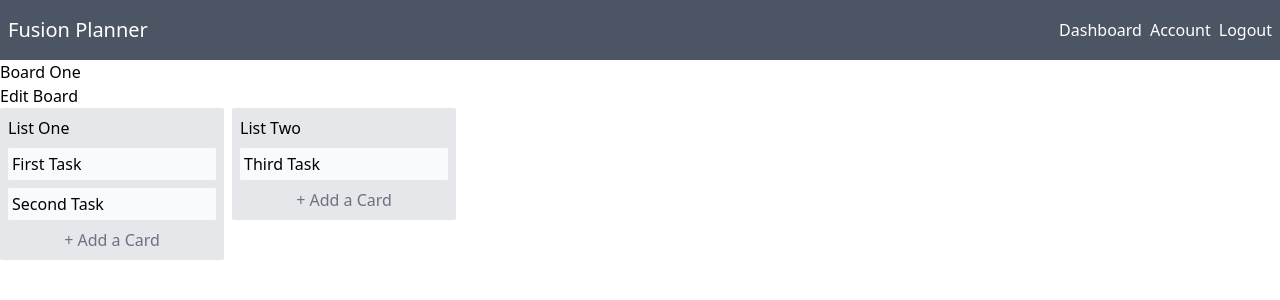
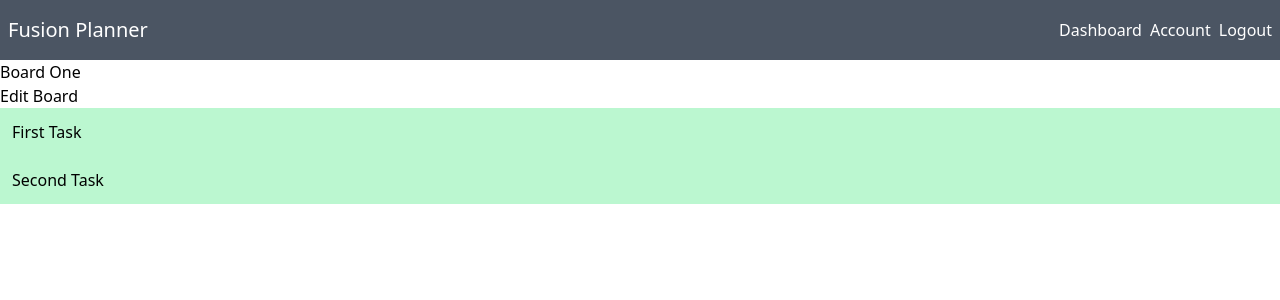
Before and after one commit to LBHCallumM/fusion-planner-frontend, a Next.js app: page /boards/1 in a window 1280 px wide. Shown: the top 300 px of the page. Built offline with nearby package versions, Linux system fonts and the light colour scheme.

Commit message:
Add react-beautiful-dnd

```diff
--- a/next.config.js
+++ b/next.config.js
@@ -1,6 +1,6 @@
 /** @type {import('next').NextConfig} */
 const nextConfig = {
-  reactStrictMode: true,
+  // reactStrictMode: true,
 }
 
 module.exports = nextConfig
--- a/package.json
+++ b/package.json
@@ -19,6 +19,7 @@
     "next": "13.1.6",
     "postcss": "^8.4.21",
     "react": "18.2.0",
+    "react-beautiful-dnd": "^13.1.1",
     "react-dom": "18.2.0",
     "tailwindcss": "^3.2.4",
     "typescript": "4.9.5"
--- a/src/pages/_document.tsx
+++ b/src/pages/_document.tsx
@@ -1,6 +1,12 @@
-import { Html, Head, Main, NextScript } from 'next/document'
+import Document, { Html, Head, Main, NextScript, DocumentInitialProps, DocumentContext } from 'next/document'
+import { resetServerContext } from 'react-beautiful-dnd'
+// import App from 'next/app'
 
-export default function Document() {
+
+export default function MyDocument() {
+
+
+
   return (
     <Html lang="en">
       <Head />
@@ -11,3 +17,10 @@ export default function Document() {
     </Html>
   )
 }
+
+
+MyDocument.getInitialProps = async  (ctx: DocumentContext) : Promise<DocumentInitialProps> => {
+  const initialProps = await Document.getInitialProps(ctx);
+  resetServerContext()
+  return { ...initialProps }
+}
--- a/src/pages/boards/[id].tsx
+++ b/src/pages/boards/[id].tsx
@@ -1,11 +1,15 @@
+import { DragDropContext, Droppable, Draggable } from "react-beautiful-dnd";
+
 const data = [
   {
     name: "List One",
     cards: [
       {
+        id: "1",
         title: "First Task",
       },
       {
+        id: "2",
         title: "Second Task",
       },
     ],
@@ -14,12 +18,15 @@ const data = [
     name: "List Two",
     cards: [
       {
+        id: "3",
         title: "Third Task",
       },
     ],
   },
 ];
 const Board = () => {
+  const handleDragEnd = () => {};
+
   return (
     <div>
       {/* Taskbar */}
@@ -29,22 +36,35 @@ const Board = () => {
         <button>Edit Board</button>
       </div>
 
+      {/* <DragDropContext onDragEnd={handleDragEnd}> */}
+
       {/* Board */}
-      <ul className="flex space-x-2">
+      {/* <ul className="flex space-x-2">
         {data.map(({ name, cards}, listIndex) => (
           <li key={listIndex}>
                 <div className="bg-gray-200 w-56 p-2 rounded-sm">
                     <h2>{name}</h2>
 
+                    <Droppable droppableId={`droppable-${listIndex}`}>
+          {(provided, snapshot) => (
  <ul className="flex flex-col space-y-2 mt-2">
  {
      cards.map(({ title}, cardIndex) => (
+        <Draggable draggableId={`draggable-${listIndex}-${cardIndex}`} index={cardIndex}>
+          {( provided, snapshot) => (
             <li key={cardIndex}>
              <div className="bg-gray-50 p-1 rounded-sm">{title}</div>
          </li>
+          )}
+
+        </Draggable>
      ))
    }
  </ul>
+          )}
+
+                    </Droppable>
+
 
                     <div className="mt-2">
                         <button className="text-gray-500 w-full rounded-sm hover:bg-gray-300 hover:text-gray-900">+ Add a Card</button>
@@ -53,6 +73,34 @@ const Board = () => {
             </li>
         ))}
       </ul>
+        </DragDropContext> */}
+
+      <DragDropContext onDragEnd={handleDragEnd}>
+        <Droppable droppableId="droppable">
+          {(provided, snapshot) => (
+            <div ref={provided.innerRef}>
+              {
+                data[0].cards.map(({title, id}, index) => (
+<Draggable key={index} draggableId={id} index={index}>
+                {(provided, snapshot) => (
+                  <div
+                    ref={provided.innerRef}
+                    {...provided.draggableProps}
+                    {...provided.dragHandleProps}
+                    className="bg-green-200 p-3"
+                  >
+                    {title}
+                  </div>
+                )}
+              </Draggable>
+                ))
+              }
+
+              {provided.placeholder}
+            </div>
+          )}
+        </Droppable>
+      </DragDropContext>
     </div>
   );
 };
```
Lines whose indentation alone changed are shown as unchanged.
